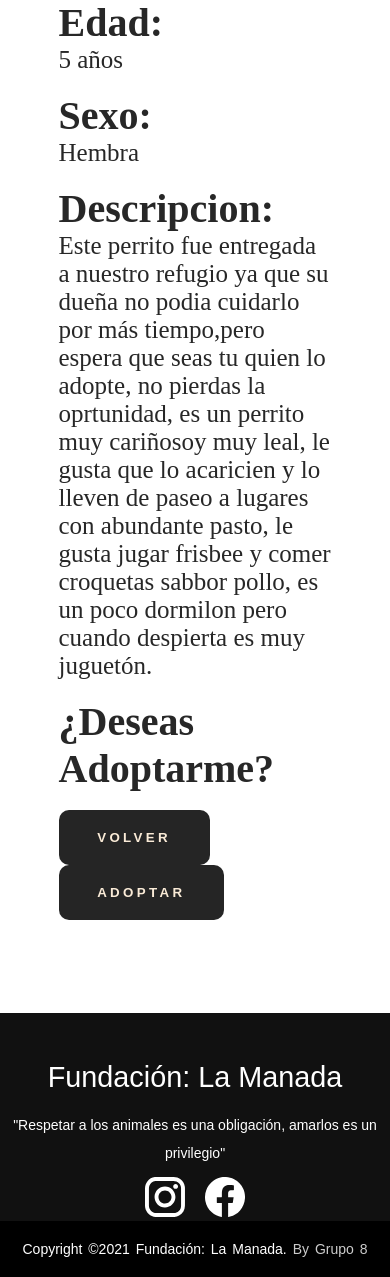
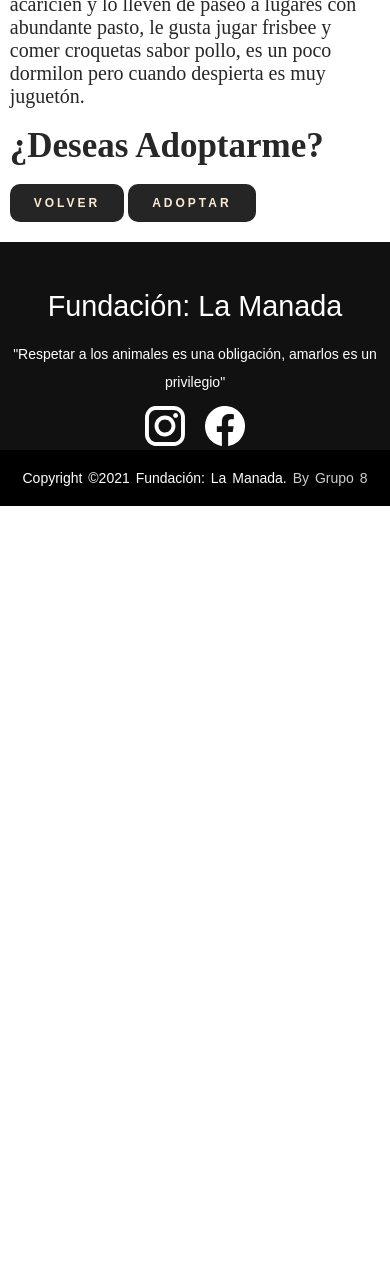
Before and after one commit to Javithor360/manada, a PHP site: page /pets/dog/Kiara.php in a window 390 px wide. Shown: the part 737-2014 px from the top of the page. After the commit the page ends 1243 px from the top, so only its background shows below. Run offline with PHP 8.4, Linux system fonts and the light colour scheme; data that the repository does not hold is empty; some web fonts are replaced.

Commit message:
Página de mascotas - Responsiveds, yeah dude

```diff
--- a/css/mascotas.css
+++ b/css/mascotas.css
@@ -80,12 +80,47 @@ a .boton{
     text-decoration: none;
 }
 
+.fBody{width: 100%;}
+
 @media (max-width: 1366px) {
     .boton {
         padding: 1.5em 2.9em;
+        margin-bottom: 20px;
     }
 
     #pet_pic {
         margin-left: -20px;
     }
+
+    .cont{width: 952.718px; margin-top: 0;
+        margin-bottom: 0;
+        padding: 0;
+        margin-left: auto; margin-right: auto;}
+
 }
+
+@media screen and (max-width: 985px) {
+    .cont{width: 95%;}
+
+    #pet_pic{width: 400px; height: auto;}
+
+    .cont p{font-size: 20px;}
+    .cont h3{font-size: 35px;}
+    .cont h1{font-size: 45px;}
+
+    .boton{padding: 1em 2em; font-size: 12px;}
+}
+
+@media screen and (max-width: 730px){
+    #pet_pic{width: 300px !important; height: auto;}
+    .cont p{font-size: 18px;}
+    .cont h3{font-size: 30px;}
+}
+
+@media screen and (max-width: 600px){
+    #pet_pic{float: none; margin-left: auto; margin-right: auto; display: block;}
+
+    .cont p{font-size: 20px;}
+    .cont h3{font-size: 35px;}
+    .cont h1{font-size: 45px;}
+}
--- a/pets/cat/Camila.php
+++ b/pets/cat/Camila.php
@@ -26,7 +26,7 @@
     </head>
     <body>
         <div id="navy"></div>
-
+<div class="fBody">
         <div class="cont">
             <h1 class="h1">¡Conoce a Camila!</h1>
             <img src="../../src/pets/cat/Camila.png" id="pet_pic">
@@ -43,8 +43,8 @@
             <h3>¿Deseas Adoptarme?</h3><br>
             <a href="../../pets.php"><button class="boton">Volver</button></a>
             <a href="../../adopt_form.php"><button class="boton">Adoptar</button></a>
-        </div><br><br><br>
-
+        </div>
+</div>
         <div id="foot"></div>
     </body>
 </html>
--- a/pets/cat/Darwin.php
+++ b/pets/cat/Darwin.php
@@ -26,7 +26,7 @@
     </head>
     <body>
         <div id="navy"></div>
-
+<div class="fBody">
         <div class="cont">
             <h1 class="h1">¡Conoce a Darwin!</h1>
             <img src="../../src/pets/cat/Darwin.png" id="pet_pic">
@@ -42,7 +42,8 @@
             <h3>¿Deseas Adoptarme?</h3><br>
             <a href="../../pets.php"><button class="boton">Volver</button></a>
             <a href="../../adopt_form.php"><button class="boton">Adoptar</button></a>
-        </div><br><br><br>
+        </div>
+</div>
         <div id="foot"></div>
     </body>
 </html>
--- a/pets/cat/Emma.php
+++ b/pets/cat/Emma.php
@@ -26,7 +26,7 @@
     </head>
     <body>
         <div id="navy"></div>
-
+<div class="fBody">
         <div class="cont">
             <h1 class="h1">¡Conoce a Emma!</h1>
             <img src="../../src/pets/cat/Emma.png" id="pet_pic">
@@ -43,8 +43,8 @@
             <h3>¿Deseas Adoptarme?</h3><br>
             <a href="../../pets.php"><button class="boton">Volver</button></a>
             <a href="../../adopt_form.php"><button class="boton">Adoptar</button></a>
-        </div><br><br><br>
-
+        </div>
+</div>
         <div id="foot"></div>
     </body>
 </html>
--- a/pets/cat/Linda.php
+++ b/pets/cat/Linda.php
@@ -26,7 +26,7 @@
     </head>
     <body>
         <div id="navy"></div>
-
+<div class="fBody">
         <div class="cont">
             <h1 class="h1">¡Conoce a Linda!</h1>
             <img src="../../src/pets/cat/Linda.png" id="pet_pic">
@@ -43,8 +43,8 @@
             <h3>¿Deseas Adoptarme?</h3><br>
             <a href="../../pets.php"><button class="boton">Volver</button></a>
             <a href="../../adopt_form.php"><button class="boton">Adoptar</button></a>
-        </div><br><br><br>
-
+        </div>
+</div>
         <div id="foot"></div>
     </body>
 </html>
--- a/pets/cat/Luca.php
+++ b/pets/cat/Luca.php
@@ -26,7 +26,7 @@
     </head>
     <body>
         <div id="navy"></div>
-
+<div class="fBody">
         <div class="cont">
             <h1 class="h1">¡Conoce a Luca!</h1>
             <img src="../../src/pets/cat/Luca.png" id="pet_pic">
@@ -43,8 +43,8 @@
             <h3>¿Deseas Adoptarme?</h3><br>
             <a href="../../pets.php"><button class="boton">Volver</button></a>
             <a href="../../adopt_form.php"><button class="boton">Adoptar</button></a>
-        </div><br><br><br>
-
+        </div>
+</div>
         <div id="foot"></div>
     </body>
 </html>
--- a/pets/cat/Richard.php
+++ b/pets/cat/Richard.php
@@ -26,7 +26,7 @@
     </head>
     <body>
         <div id="navy"></div>
-
+<div class="fBody">
         <div class="cont">
             <h1 class="h1">¡Conoce a Richard!</h1>
             <img src="../../src/pets/cat/Richard.png" id="pet_pic">
@@ -43,8 +43,8 @@
             <h3>¿Deseas Adoptarme?</h3><br>
             <a href="../../pets.php"><button class="boton">Volver</button></a>
             <a href="../../adopt_form.php"><button class="boton">Adoptar</button></a>
-        </div><br><br><br>
-
+        </div>
+</div>
         <div id="foot"></div>
     </body>
 </html>
--- a/pets/cat/Steicy.php
+++ b/pets/cat/Steicy.php
@@ -26,7 +26,7 @@
     </head>
     <body>
         <div id="navy"></div>
-
+<div class="fBody">
         <div class="cont">
             <h1 class="h1">¡Conoce a Steicy!</h1>
             <img src="../../src/pets/cat/Steicy.png" id="pet_pic">
@@ -44,7 +44,7 @@
             <a href="../../pets.php"><button class="boton">Volver</button></a>
             <a href="../../adopt_form.php"><button class="boton">Adoptar</button></a>
         </div><br><br><br>
-
+</div>
         <div id="foot"></div>
     </body>
 </html>
--- a/pets/cat/Valentin.php
+++ b/pets/cat/Valentin.php
@@ -26,7 +26,7 @@
     </head>
     <body>
         <div id="navy"></div>
-
+<div class="fBody">
         <div class="cont">
             <h1 class="h1">¡Conoce a Valentin!</h1>
             <img src="../../src/pets/cat/Valentin.png" id="pet_pic">
@@ -42,8 +42,8 @@
             <h3>¿Deseas Adoptarme?</h3><br>
             <a href="../../pets.php"><button class="boton">Volver</button></a>
             <a href="../../adopt_form.php"><button class="boton">Adoptar</button></a>
-        </div><br><br><br>
-
+        </div>
+</div>
         <div id="foot"></div>
     </body>
 </html>
--- a/pets/cat/Wallase.php
+++ b/pets/cat/Wallase.php
@@ -26,7 +26,7 @@
     </head>
     <body>
         <div id="navy"></div>
-
+<div class="fBody">
         <div class="cont">
             <h1 class="h1">¡Conoce a Wallase!</h1>
             <img src="../../src/pets/cat/wallase.png" id="pet_pic">
@@ -41,8 +41,8 @@
             <h3>¿Deseas Adoptarme?</h3><br>
             <a href="../../pets.php"><button class="boton">Volver</button></a>
             <a href="../../adopt_form.php"><button class="boton">Adoptar</button></a>
-        </div><br><br><br>
-
+        </div>
+</div>
         <div id="foot"></div>
     </body>
 </html>
--- a/pets/dog/Bruno.php
+++ b/pets/dog/Bruno.php
@@ -26,7 +26,7 @@
     </head>
     <body>
         <div id="navy"></div>
-
+<div class="fBod">
         <div class="cont">
             <h1 class="h1">¡Conoce a Bruno!</h1>
             <img id="pet_pic" src="../../src/pets/dog/Bruno.png">
@@ -43,7 +43,8 @@
             <h3>¿Deseas Adoptarme?</h3><br>
             <a href="../../pets.php"><button class="boton">Volver</button></a>
             <a href="../../adopt_form.php"><button class="boton">Adoptar</button></a>
-        </div><br><br><br>
+        </div>
+</div>
 
         <div id="foot"></div>
     </body>
--- a/pets/dog/Carlita.php
+++ b/pets/dog/Carlita.php
@@ -26,7 +26,7 @@
     </head>
     <body>
         <div id="navy"></div>
-
+<div class="fBody">
         <div class="cont">
             <h1 class="h1">¡Conoce a Carlita!</h1>
             <img src="../../src/pets/dog/Carlita.png" id="pet_pic">
@@ -43,8 +43,8 @@
             <h3>¿Deseas Adoptarme?</h3><br>
             <a href="../../pets.php"><button class="boton">Volver</button></a>
             <a href="../../adopt_form.php"><button class="boton">Adoptar</button></a>
-        </div><br><br><br>
-
+        </div>
+</div>
         <div id="foot"></div>
     </body>
 </html>
--- a/pets/dog/Darla.php
+++ b/pets/dog/Darla.php
@@ -26,7 +26,7 @@
     </head>
     <body>
         <div id="navy"></div>
-
+<div class="fBoby">
         <div class="cont">
             <h1 class="h1">¡Conoce a Darla!</h1>
             <img src="../../src/pets/dog/Darla.png" id="pet_pic">
@@ -43,8 +43,8 @@
             <h3>¿Deseas Adoptarme?</h3><br>
             <a href="../../pets.php"><button class="boton">Volver</button></a>
             <a href="../../adopt_form.php"><button class="boton">Adoptar</button></a>
-        </div><br><br><br>
-
+        </div>
+</div>
         <div id="foot"></div>
     </body>
 </html>
--- a/pets/dog/Kiara.php
+++ b/pets/dog/Kiara.php
@@ -26,7 +26,7 @@
     </head>
     <body>
         <div id="navy"></div>
-
+<div class="fBody">
         <div class="cont">
             <h1 class="h1">¡Conoce a Kiara!</h1>
             <img src="../../src/pets/dog/kiara.png" id="pet_pic">
@@ -38,13 +38,13 @@
             <p>
                 Este perrito fue entregada a nuestro refugio ya que su dueña no podia cuidarlo por más tiempo,pero espera que seas tu quien lo adopte,
                 no pierdas la oprtunidad, es un perrito muy cariñosoy muy leal, le gusta que lo acaricien y lo lleven de paseo a lugares con abundante
-                pasto, le gusta jugar frisbee y comer croquetas sabbor pollo, es un poco dormilon pero cuando despierta es muy juguetón.
+                pasto, le gusta jugar frisbee y comer croquetas sabor pollo, es un poco dormilon pero cuando despierta es muy juguetón.
             </p><br>
             <h3>¿Deseas Adoptarme?</h3><br>
             <a href="../../pets.php"><button class="boton">Volver</button></a>
             <a href="../../adopt_form.php"><button class="boton">Adoptar</button></a>
-        </div><br><br><br>
-
+        </div>
+</div>
         <div id="foot"></div>
     </body>
 </html>
--- a/pets/dog/Liliana.php
+++ b/pets/dog/Liliana.php
@@ -26,7 +26,7 @@
     </head>
     <body>
         <div id="navy"></div>
-
+<div class="fBody">
         <div class="cont">
             <h1 class="h1">¡Conoce a Liliana!</h1>
             <img src="../../src/pets/dog/Liliana.png" id="pet_pic">
@@ -43,8 +43,8 @@
             <h3>¿Deseas Adoptarme?</h3><br>
             <a href="../../pets.php"><button class="boton">Volver</button></a>
             <a href="../../adopt_form.php"><button class="boton">Adoptar</button></a>
-        </div><br><br><br>
-
+        </div>
+</div>
         <div id="foot"></div>
     </body>
 </html>
--- a/pets/dog/Maggie.php
+++ b/pets/dog/Maggie.php
@@ -26,7 +26,7 @@
     </head>
     <body>
         <div id="navy"></div>
-
+<div class="fBody">
         <div class="cont">
             <h1 class="h1">¡Conoce a Maggie!</h1>
             <img src="../../src/pets/dog/Maggie.png" id="pet_pic">
@@ -43,8 +43,8 @@
             <h3>¿Deseas Adoptarme?</h3><br>
             <a href="../../pets.php"><button class="boton">Volver</button></a>
             <a href="../../adopt_form.php"><button class="boton">Adoptar</button></a>
-        </div><br><br><br>
-
+        </div>
+</div>
         <div id="foot"></div>
     </body>
 </html>
--- a/pets/dog/Princesa.php
+++ b/pets/dog/Princesa.php
@@ -26,7 +26,7 @@
     </head>
     <body>
         <div id="navy"></div>
-
+<div class="fBody">
         <div class="cont">
             <h1 class="h1">¡Conoce a Princesa!</h1>
             <img src="../../src/pets/dog/Princesa.png" id="pet_pic">
@@ -43,8 +43,8 @@
             <h3>¿Deseas Adoptarme?</h3><br>
             <a href="../../pets.php"><button class="boton">Volver</button></a>
             <a href="../../adopt_form.php"><button class="boton">Adoptar</button></a>
-        </div><br><br><br>
-
+        </div>
+</div>
         <div id="foot"></div>
     </body>
 </html>
--- a/pets/dog/Roco.php
+++ b/pets/dog/Roco.php
@@ -26,7 +26,7 @@
     </head>
     <body>
         <div id="navy"></div>
-
+<div class="fBody">
         <div class="cont">
             <h1 class="h1">¡Conoce a Roco!</h1>
             <img src="../../src/pets/dog/Roco.png" id="pet_pic">
@@ -43,7 +43,8 @@
             <h3>¿Deseas Adoptarme?</h3><br>
             <a href="../../pets.php"><button class="boton">Volver</button></a>
             <a href="../../adopt_form.php"><button class="boton">Adoptar</button></a>
-        </div><br><br><br>
+        </div>
+</div>
 
         <div id="foot"></div>
     </body>
--- a/pets/dog/Taco.php
+++ b/pets/dog/Taco.php
@@ -26,7 +26,7 @@
     </head>
     <body>
         <div id="navy"></div>
-
+<div class="fBody">
         <div class="cont">
             <h1 class="h1">¡Conoce a Taco!</h1>
             <img src="../../src/pets/dog/Taco.png" id="pet_pic">
@@ -43,7 +43,8 @@
             <h3>¿Deseas Adoptarme?</h3><br>
             <a href="../../pets.php"><button class="boton">Volver</button></a>
             <a href="../../adopt_form.php"><button class="boton">Adoptar</button></a>
-        </div><br><br><br>
+        </div>
+</div>
 
         <div id="foot"></div>
     </body>
```
